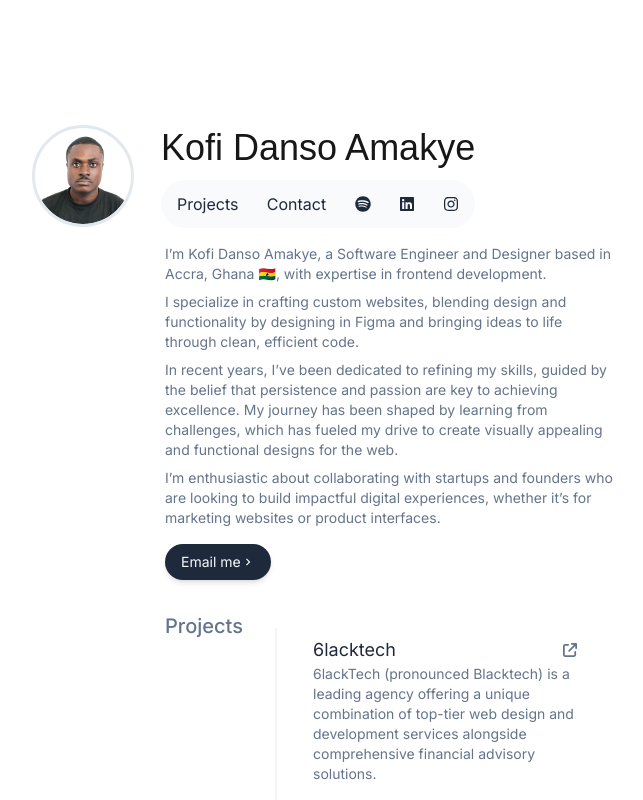
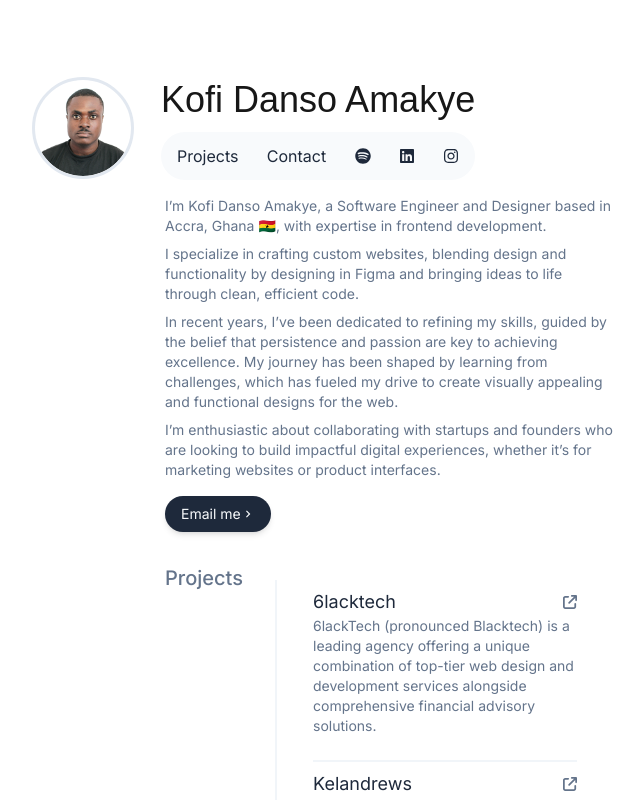
Before and after one commit to Kofiastro/kofi-danso, a Next.js app: page / in a window 1280 px wide. Shown: the top 800 px of the page, without its empty margins (15-658 px from the left). Built offline with nearby package versions, Linux system fonts and the light colour scheme; a web font is replaced by a local one.

Commit message:
height fix

```diff
--- a/app/layout.jsx
+++ b/app/layout.jsx
@@ -17,7 +17,7 @@ export default function RootLayout({ children }) {
   return (
     <html lang="en">
       <body
-        className={`${inter.className} antialiased `}
+        className={`${inter.className} antialiased h-dvh`}
       >
         {children}
       </body>
--- a/app/page.jsx
+++ b/app/page.jsx
@@ -16,7 +16,7 @@ const sofia = Sofia({
 
 export default function page() {
   return (
-    <div className=' flex flex-col h-dvh justify-center mx-5 md:justify-start md:mx-[50px] my-32'>
+    <div className=' flex flex-col justify-center mx-5 md:justify-start md:mx-[50px] my-20'>
       {/* Image and Navigation section  */}
       <div className='flex flex-row space-x-[30px]'>
         <Image
```
